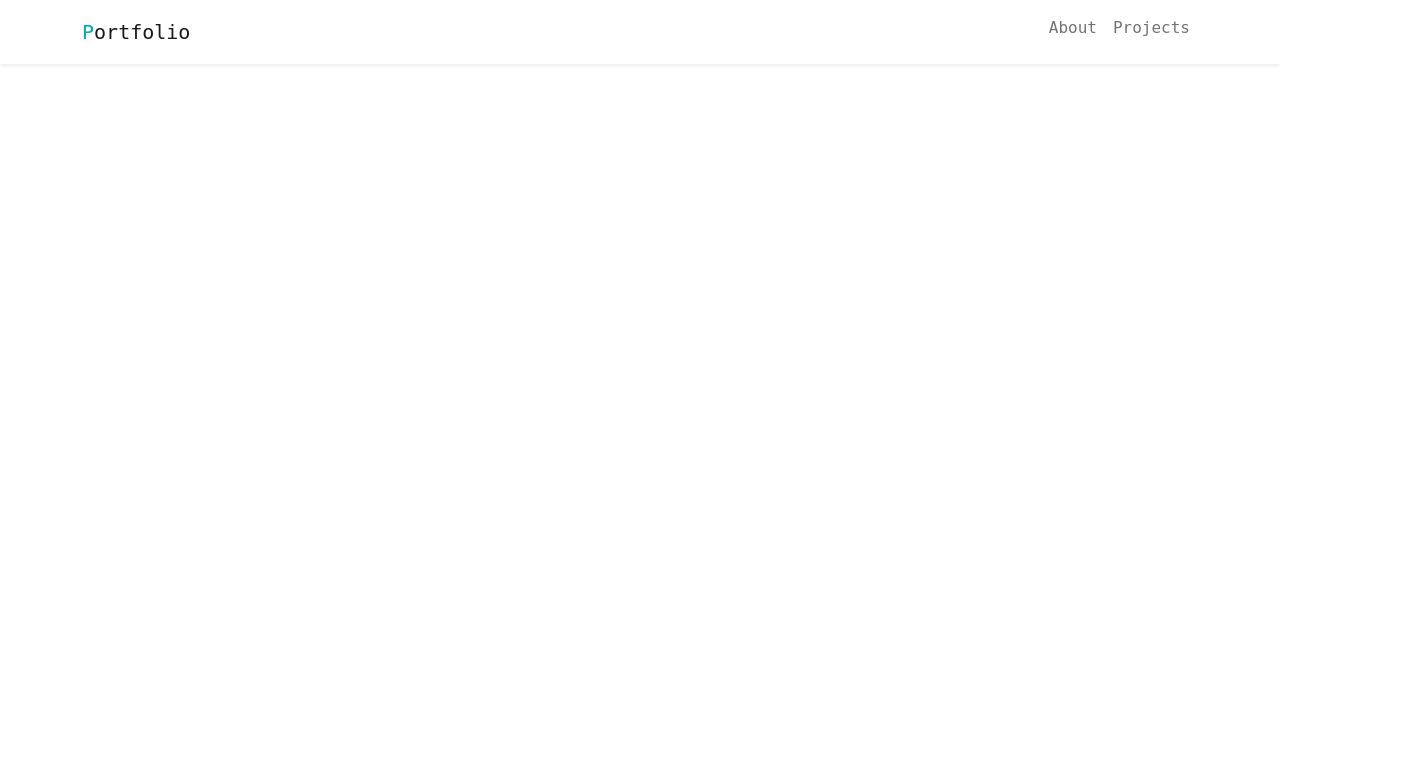
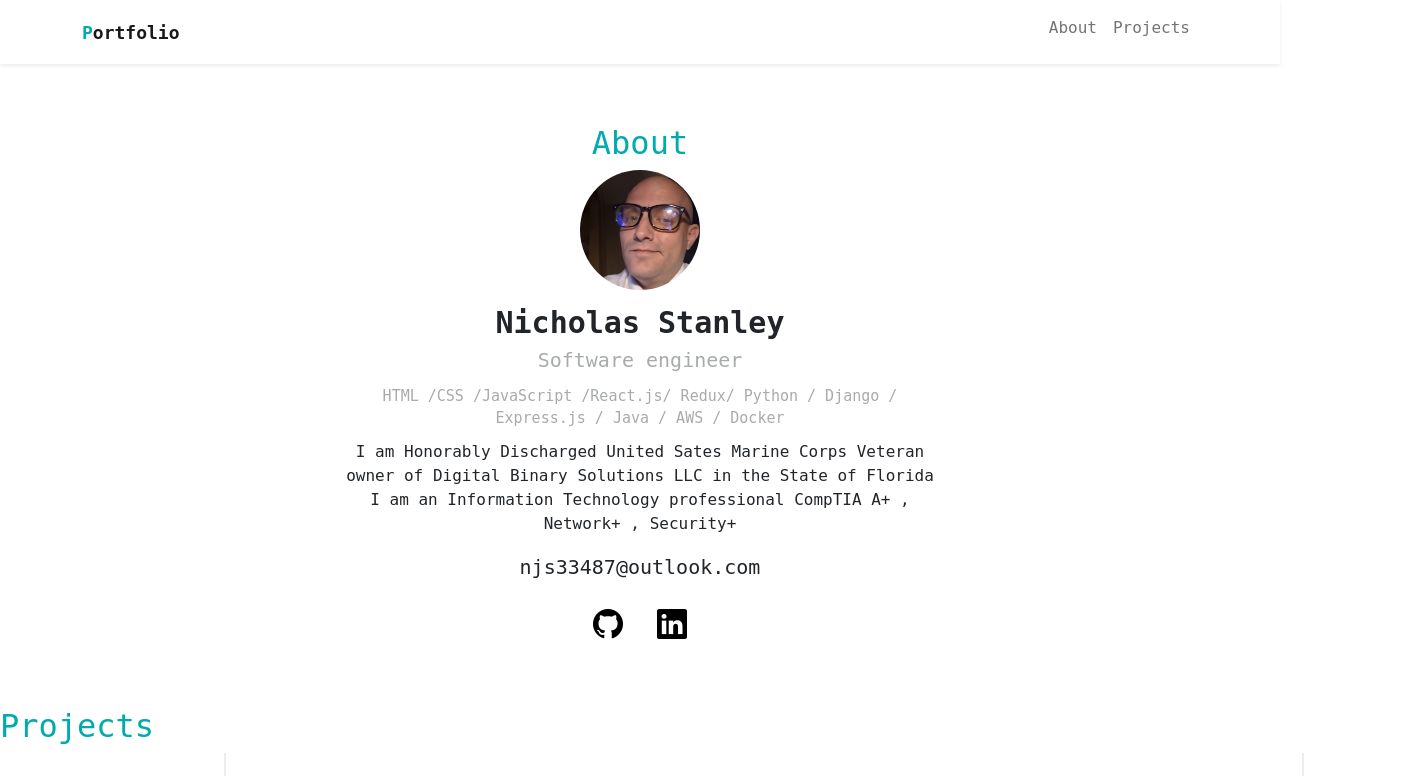
Before and after one commit to njs33487/portfolio, a plain HTML site: page index.html in a window 1280 px wide. Shown: the top 776 px of the page, 1412 px wide, since content can reach past the window. Drawn offline with nearby package versions, Linux system fonts and the light colour scheme.

Commit message:
added about section to portfolio

```diff
--- a/index.html
+++ b/index.html
@@ -4,6 +4,7 @@
 <head>
   <meta charset="utf-8">
   <meta name="viewport" content="width=device-width, initial-scale=1">
+  <link rel="stylesheet" href="https://cdn.jsdelivr.net/npm/bootstrap-icons@1.10.2/font/bootstrap-icons.css">
   <link rel="icon" type="image/png" href="img\techis-logo.png">
   <link href="https://cdn.jsdelivr.net/npm/bootstrap@5.2.3/dist/css/bootstrap.min.css" rel="stylesheet"
     integrity="sha384-rbsA2VBKQhggwzxH7pPCaAqO46MgnOM80zW1RWuH61DGLwZJEdK2Kadq2F9CUG65" crossorigin="anonymous">
@@ -15,7 +16,7 @@
 <body>
   <nav class="navbar navbar-expand-lg  shadow-sm">
     <div class="container">
-      <a class=" navbar-brand title-icon" href="#"><span class="font-primary">P</span>ortfolio</a>
+      <a class="navbar-brand title-icon" href="#"><span class="font-primary">P</span>ortfolio</a>
       <button class="navbar-toggler" type="button" data-bs-toggle="collapse" data-bs-target="#navbarSupportedContent"
         aria-controls="navbarSupportedContent" aria-expanded="false" aria-label="Toggle navigation">
         <span class="navbar-toggler-icon"></span>
@@ -32,6 +33,28 @@
       </div>
     </div>
   </nav>
+  <div id="about">
+    <h2 class="font-primary">A</span>bout</a></h2>
+    <img src="img\pro2Nick.jpg" alt=" profile picture">
+    <div class="name">Nicholas Stanley</div>
+    <div class="occupation">Software engineer</div>
+    <div class="skills">HTML /CSS /JavaScript /React.js/ Redux/ Python / Django / Express.js / Java / AWS / Docker
+    </div>
+    <p> I am Honorably Discharged United Sates Marine Corps Veteran </br>
+      owner of Digital Binary Solutions LLC in the State of Florida </br>
+      I am an Information Technology professional CompTIA A+ , Network+ , Security+</p>
+    <div class="email">njs33487@outlook.com</div>
+    <div class="icons">
+      <a href="https://github.com/njs33487"><i class="bi bi-github"></i></a>
+      <a href="https://www.linkedin.com/in/njs33487 "><i class="bi bi-linkedin ms-3"></i></a>
+    </div>
+  </div>
+
+  <div id="projects">
+    <h2 class="font-primary">P</span>rojects</a></h2>
+    <img src="img\project-twitter.png" alt=" twitter clone ">
+    <img src="img\project-netflix.png" alt=" netflix clone">
+  </div>
 
   <script src="https://cdn.jsdelivr.net/npm/bootstrap@5.2.3/dist/js/bootstrap.bundle.min.js"
     integrity="sha384-kenU1KFdBIe4zVF0s0G1M5b4hcpxyD9F7jL+jjXkk+Q2h455rYXK/7HAuoJl+0I4"
--- a/style.css
+++ b/style.css
@@ -1,12 +1,67 @@
-/*
+/************************
 common
+*******************/
 
-*/
 body{
   font-family: "monospace",sans-serif;
 
 }
+
 .font-primary{
     color:#00abae
 
 }
+
+.title-icon{
+  font-size: large;
+  font-weight: bolder;
+
+}
+
+/******************
+About
+*********************/
+
+#about{
+  margin: 60px auto;
+  max-width: 600px;
+  text-align: center;
+}
+
+#about img{
+  border-radius: 50%;
+  width: 120px;
+  margin-bottom: 10px;
+
+}
+#about .name{
+  font-size: 30px;
+  font-weight: bold;
+}
+#about .occupation{
+  font-size: 20px;
+  color:#a8abab;
+  margin-bottom: 10px;
+}
+#about .skills{
+  font-size: 15px;
+  color:#a8abab;
+  margin-bottom: 10px;
+}
+
+#about .email{
+  font-size: 20px;
+  margin-top: 10px;
+}
+
+#about .icons{
+  margin: 20px;
+  font-size: 30px;
+}
+#about .icons a{
+  color:black
+}
+
+/***************
+projects
+****************/
```
Also changed, not shown: img/pro2Nick.jpg (added), img/proNick.jpg (added).
